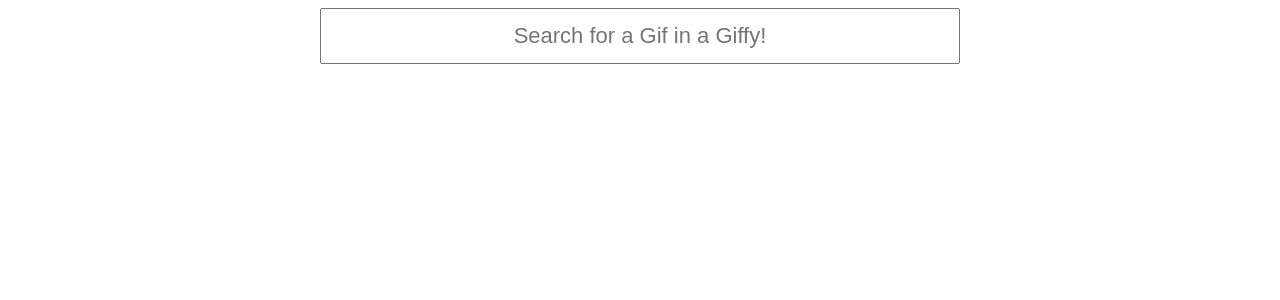
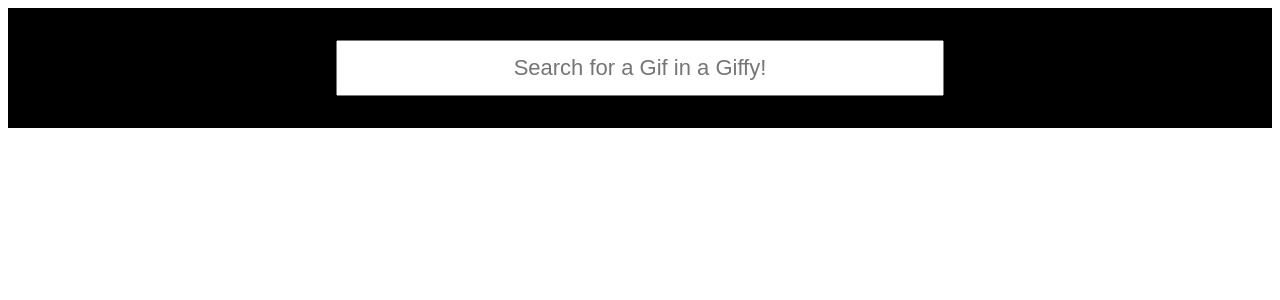
Before and after one commit to CoryHrycko/ReactGiphy, a React (Create React App) app in the folder design-api-gify/: page / in a window 1280 px wide. Shown: the top 300 px of the page. Built offline with nearby package versions, Linux system fonts and the light colour scheme.

Commit message:
adding some css

```diff
--- a/design-api-gify/src/styles/app.css
+++ b/design-api-gify/src/styles/app.css
@@ -40,6 +40,10 @@ input {
     width: 50%;
 }
 
+.search {
+    background: black;
+    padding: 2em;
+}
 
 @media only screen and (min-width: 400px) {
     .gif-list {
```
